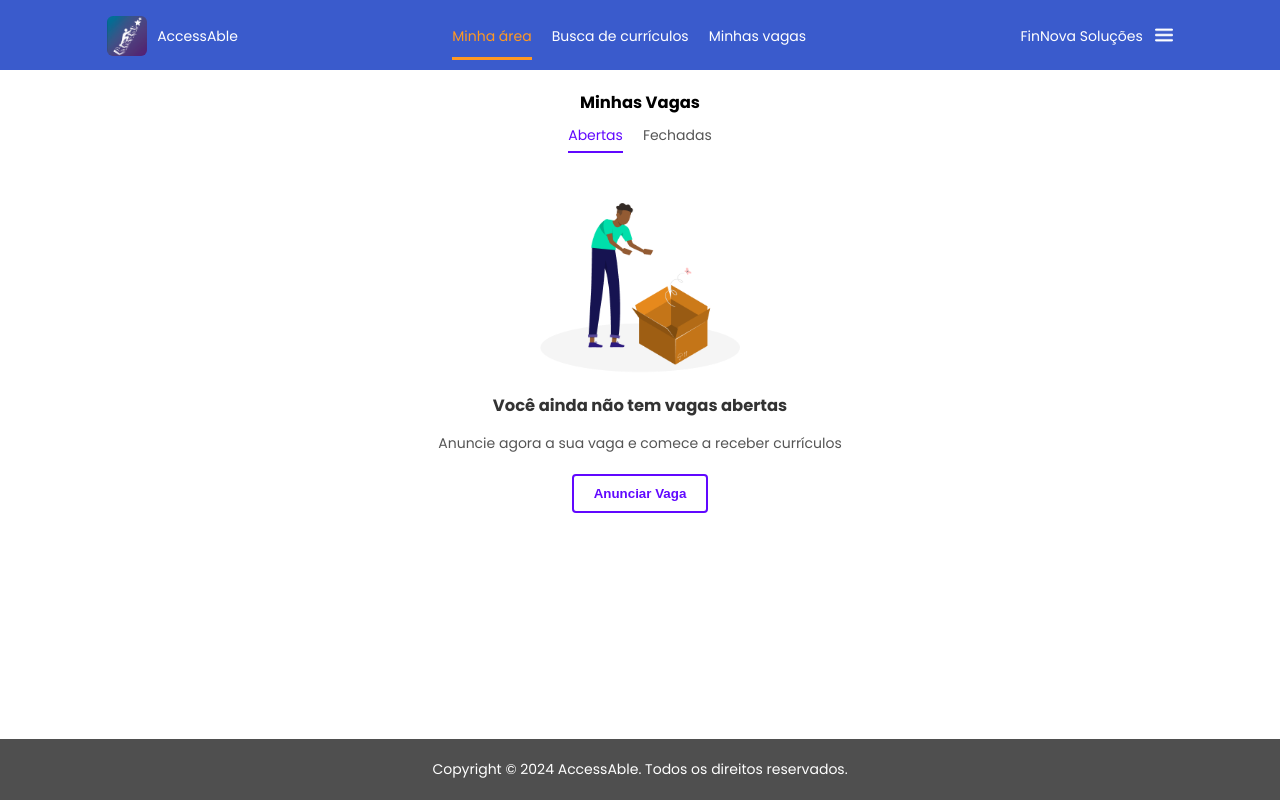
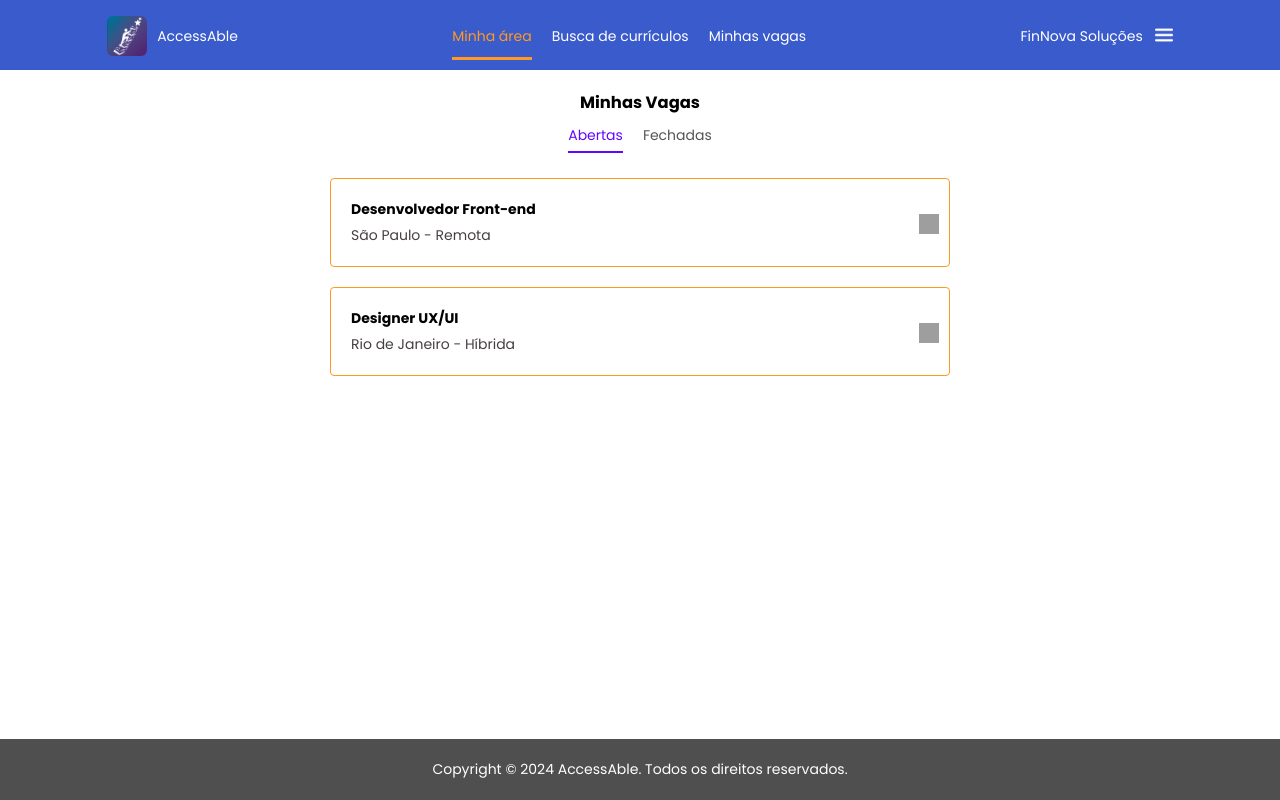
Before and after one commit to MicaelSv/PDS-Acessibilidade-Front-end, a React (Vite) app: page /minhasVagas in a window 1280 px wide. Built offline with nearby package versions, Linux system fonts and the light colour scheme; grey boxes are pictures that could not be loaded.

Commit message:
listagem_vagas

```diff
--- a/src/App.jsx
+++ b/src/App.jsx
@@ -13,6 +13,7 @@ import MinhaArea from './components/empresa/MinhaArea.jsx';
 import MinhaAreaCandidato from './components/candidato/MinhaAreaCandidato.jsx';
 import BuscaCurriculos from './components/empresa/BuscaCurriculos.jsx';
 import MinhasVagas from './components/empresa/MinhasVagas.jsx';
+import PerfilEmpresa from './components/empresa/PerfilEmpresa.jsx';
 import './scss/reset.scss';
 import HeaderCandidato from './components/candidato/HeaderCandidato.jsx';
 
@@ -70,6 +71,17 @@ function App() {
                 </>
               }
             />
+
+            <Route path="/perfilEmpresa"
+              element={
+                <>
+                  <HeaderEmpresa/>
+                  <PerfilEmpresa/>
+                </>
+              }
+            />
+
+
           </Routes>
         </div>
         <Footer /> {/* Footer sempre no final */}
--- a/src/components/empresa/MinhasVagas.jsx
+++ b/src/components/empresa/MinhasVagas.jsx
@@ -8,9 +8,14 @@ function MinhasVagas() {
     setActiveTab(tab); // Atualiza o estado com a aba clicada
   };
 
-  // Simulação de dados de vagas (você pode substituir por dados reais)
-  const vagasAbertas = []; // Lista vazia para simular que não há vagas abertas
-  const vagasFechadas = []; // Lista vazia para simular que não há vagas fechadas
+  // Dados fictícios de vagas
+  const vagasAbertas = [
+    { id: 1, titulo: 'Desenvolvedor Front-end', local: 'São Paulo', tipo: 'Remota' },
+    { id: 2, titulo: 'Designer UX/UI', local: 'Rio de Janeiro', tipo: 'Híbrida' }
+  ];
+  const vagasFechadas = [
+    { id: 3, titulo: 'Analista de Dados', local: 'Belo Horizonte', tipo: 'Presencial' }
+  ];
 
   return (
     <div className='minhasVagas'>
@@ -51,8 +56,19 @@ function MinhasVagas() {
                 <button className='btn-anunciar'>Anunciar Vaga</button>
               </div>
             ) : (
-              <p>Estas são suas vagas abertas:</p>
-              // Aqui você pode listar as vagas abertas
+              <div className='vagas-list'>
+                {vagasAbertas.map((vaga) => (
+                  <div key={vaga.id} className='vaga'>
+                    <h4>{vaga.titulo}</h4>
+                    <p>{vaga.local} - {vaga.tipo}</p>
+                    <img
+                      src='/menuVagas.png'
+                      alt="menu"
+                      className='menu-icon'
+                    />
+                  </div>
+                ))}
+              </div>
             )}
           </div>
         )}
@@ -66,8 +82,19 @@ function MinhasVagas() {
                 <button className='btn-anunciar'>Anunciar Vaga</button>
               </div>
             ) : (
-              <p>Estas são suas vagas fechadas:</p>
-              // Aqui você pode listar as vagas fechadas
+              <div className='vagas-list'>
+                {vagasFechadas.map((vaga) => (
+                  <div key={vaga.id} className='vaga'>
+                    <h4>{vaga.titulo}</h4>
+                    <p>{vaga.local} - {vaga.tipo}</p>
+                    <img
+                      src='/menuVagas.png'
+                      alt="menu"
+                      className='menu-icon'
+                    />
+                  </div>
+                ))}
+              </div>
             )}
           </div>
         )}
--- a/src/components/empresa/headerEmpresa.jsx
+++ b/src/components/empresa/headerEmpresa.jsx
@@ -29,6 +29,18 @@ function HeaderEmpresa() {
   const handlePageClick = (page, path) => {
     setActivePage(page);
     navigate(path);
+  };
+
+  // Função para lidar com o clique no item do dropdown
+  const handleDropdownItemClick = (item) => {
+    if (item === 'Perfil') {
+      navigate('/perfilEmpresa');  // Redireciona para a página de perfil da empresa
+    } else if (item === 'Ajuda') {
+      navigate('/ajuda');  // Exemplo: redireciona para a página de ajuda
+    } else if (item === 'Sair') {
+      // Lógica de logout, redirecionar ou limpar informações do usuário
+      navigate('/login');  // Redireciona para a página de login, por exemplo
+    }
   };
 
   return (
@@ -71,9 +83,9 @@ function HeaderEmpresa() {
         />
         {showDropdown && (
           <div className='dropdown-menu'>
-            <p>Perfil</p>
-            <p>Configurações</p>
-            <p>Sair</p>
+            <p onClick={() => handleDropdownItemClick('Perfil')}>Perfil</p>
+            <p onClick={() => handleDropdownItemClick('Ajuda')}>Ajuda</p>
+            <p onClick={() => handleDropdownItemClick('Sair')}>Sair</p>
           </div>
         )}
       </div>
--- a/src/scss/empresa-scss/minhasVagas.scss
+++ b/src/scss/empresa-scss/minhasVagas.scss
@@ -11,7 +11,8 @@
       display: flex;
       justify-content: center;
       gap: 20px;
-      margin-bottom: 20px;
+      margin-bottom: 25px;
+      //margin-left: 420px;
 
       p {
         cursor: pointer;
@@ -19,10 +20,6 @@
         color: #555;
         border-bottom: 2px solid transparent;
         transition: color 0.3s, border-bottom 0.3s;
-
-        &:hover {
-          color: #6108FF;
-        }
       }
 
       /* Estiliza a aba ativa */
@@ -76,5 +73,43 @@
             border: 2px solid #6108FF; /* Adiciona o contorno */
           }
       }
+
+      .vagas-list {
+        display: flex;
+        flex-direction: column;
+        gap: 20px;
+      }
+
+      .vaga {
+        border: 1.7px solid #FF981F;
+        padding: 20px;
+        border-radius: 4px;
+        position: relative;
+        width: 50%; /* Diminui a largura das vagas */
+        margin: 0 auto; /* Centraliza a vaga */
+        text-align: left;
+      }
+
+      .vaga h4 {
+        margin: 0;
+
+      }
+
+      .vaga p {
+        color: rgb(70, 64, 64);
+        margin: 5px 0 0;
+      }
+
+      .menu-icon {
+        position: absolute;
+        top: 10px;
+        right: 10px;
+        cursor: pointer;
+        margin-top: 25px;
+        width: 20px;
+        height: 20px;
+      }
+
+
     }
   }
```
